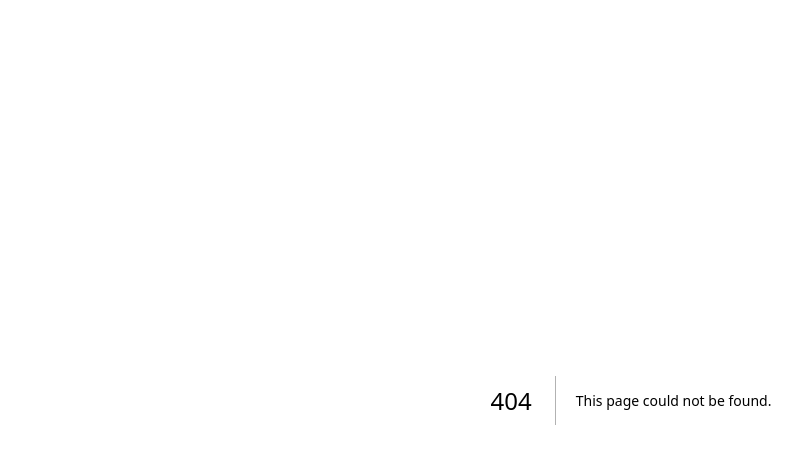
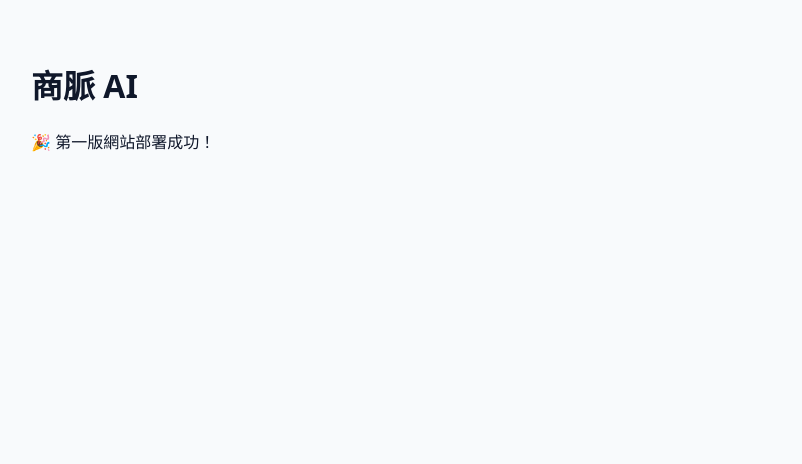
Before and after one commit to aimvp666-cloud/ShopPulseAI, a Next.js app: page / in a window 1280 px wide. Before the commit this address had no page. Shown: the top 464 px of the page, without its empty margins (9-811 px from the left). Built offline with nearby package versions, Linux system fonts and the light colour scheme.

Commit message:
Create page.tsx

```diff
--- /dev/null
+++ b/app/page.tsx
@@ -0,0 +1,8 @@
+export default function Home() {
+  return (
+    <main style={{ padding: 40 }}>
+      <h1>商脈 AI</h1>
+      <p>🎉 第一版網站部署成功！</p>
+    </main>
+  );
+}
```
